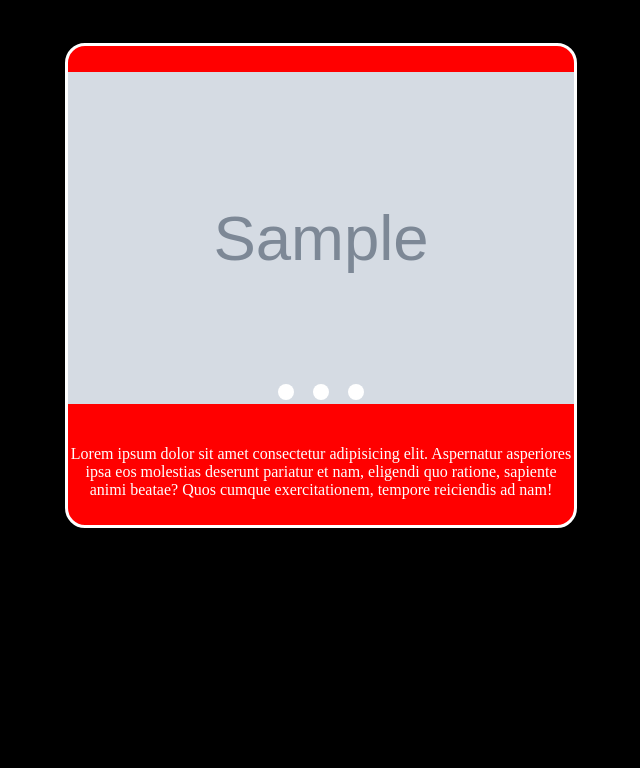
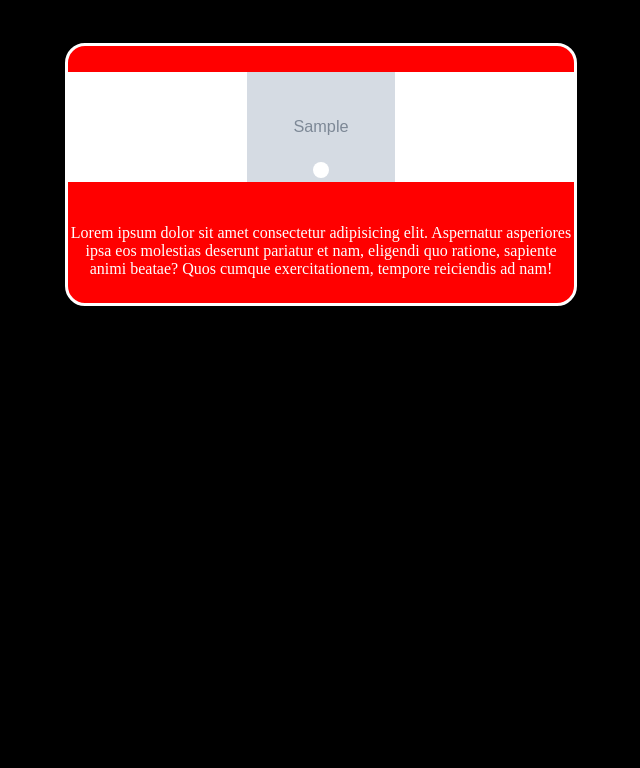
Before and after one commit to saypinkx/shop, a Django app: template catalog/templates/catalog/catalog.html in a window 1280 px wide. Shown: the part 27-795 px from the top of the page, without its empty margins (319-959 px from the left). Run offline with Django 4.2, Linux system fonts and the light colour scheme; the template is opened without the code that fills it: most values are stand-ins (such as "Sample title", 1, 10 or a date in 2020); grey boxes marked "Sample" are stand-in pictures.

Commit message:
edit catalog.html

```diff
--- a/base/views.py
+++ b/base/views.py
@@ -63,6 +63,7 @@ class RegistrationView(View):
                 return render(request, 'base/verify.html', context={'message': 'Invalid code'})
             else:
                 registered_user = self.create_registered_user(unregistered_user)
+                unregistered_user.delete()
                 login(request, registered_user)
                 return HttpResponseRedirect('/')
 
@@ -93,5 +94,4 @@ class RegistrationView(View):
                                  first_name=unregistered_user.first_name,
                                  last_name=unregistered_user.last_name)
         registered_user = authenticate(username=unregistered_user.username, password=unregistered_user.password)
-        unregistered_user.delete()
         return registered_user
--- a/catalog/static/catalog/catalog.css
+++ b/catalog/static/catalog/catalog.css
@@ -14,6 +14,7 @@
     text-align: center;
     margin-top: 2%;
     width: 40%;
+    height: auto;
     background-color: red;
     color: white;
     border-radius: 20px;
@@ -79,7 +80,7 @@ img {
   width: 100%;
   height: 100%;
   position: absolute;
-  background-size:  auto 130%;
+  background-size:  auto 100%;
   background-position: 50% 50%;
   background-repeat: no-repeat;
   left: 100%;
--- a/catalog/templates/catalog/catalog.html
+++ b/catalog/templates/catalog/catalog.html
@@ -14,28 +14,25 @@
 {% block content %}
 <br>
 <div class="catalog">
-
+    {% for product, imgs in catalog %}
         <div class="item">
 
             <div class="slider-container">
                 <div class="menu">
-                    <label for="slide-dot-1"></label>
-                    <label for="slide-dot-2"></label>
-                    <label for="slide-dot-3"></label>
+                    {% for img in imgs %}
+                    <label for="slide{{img.id}}"></label>
+                    {% endfor %}
                 </div>
+                    <div class="slide" style="background-image: url('{{img.image.url}}');"> </div>
+                    {% for img in imgs %}
+                    <input id="slide{{img.id}}" type="radio" name="{{product.name}}" checked>
+                    <div class="slide" style="background-image: url('{{img.image.url}}');"></div>
+                    {% endfor %}
+            </div>
 
-                <input id="slide-dot-1" type="radio" name="slides" checked>
-                <div class="slide slide-1" style="background-image: url('{{img.url}}');"></div>
-
-                <input id="slide-dot-2" type="radio" name="slides" checked>
-                <div class="slide slide-1" style="background-image: url('{{img2.url}}');"></div>
-
-                <input id="slide-dot-3" type="radio" name="slides" checked>
-                <div class="slide slide-1" style="background-image: url('{{img.url}}');"></div>
-            </div>
             <p class="text">Lorem ipsum dolor sit amet consectetur adipisicing elit. Aspernatur asperiores ipsa eos molestias deserunt pariatur et nam, eligendi quo ratione, sapiente animi beatae? Quos cumque exercitationem, tempore reiciendis ad nam!</p>
         </div>
-
+    {% endfor %}
 </div>
 {% endblock content %}
 </body>
--- a/catalog/views.py
+++ b/catalog/views.py
@@ -13,12 +13,11 @@ class CatalogView(View):
             records_image_model = product.imagemodel_set.all()
             imgs = []
             for record in records_image_model:
-                imgs.append(record.image)
+                imgs.append(record)
             catalog.append((product, imgs))
         data = {
             'catalog': catalog,
-            'img': catalog[0][1][0],
-            'img2': catalog[0][1][1],
         }
 
         return render(request, 'catalog/catalog.html', context=data)
+    def select_products(self):
```
